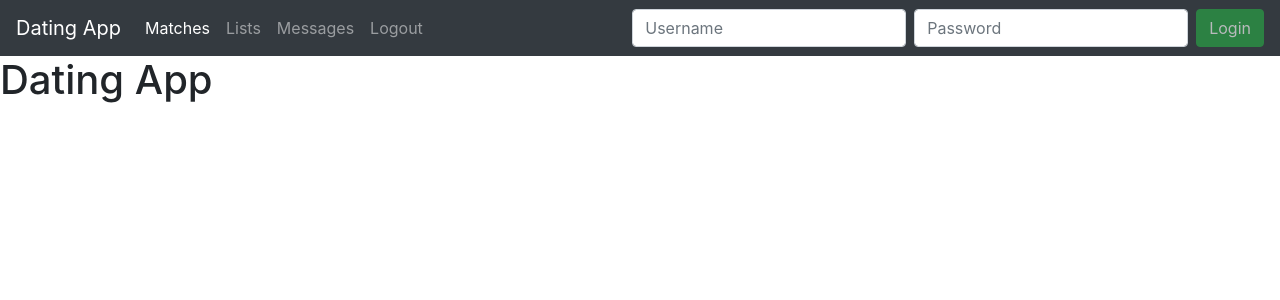
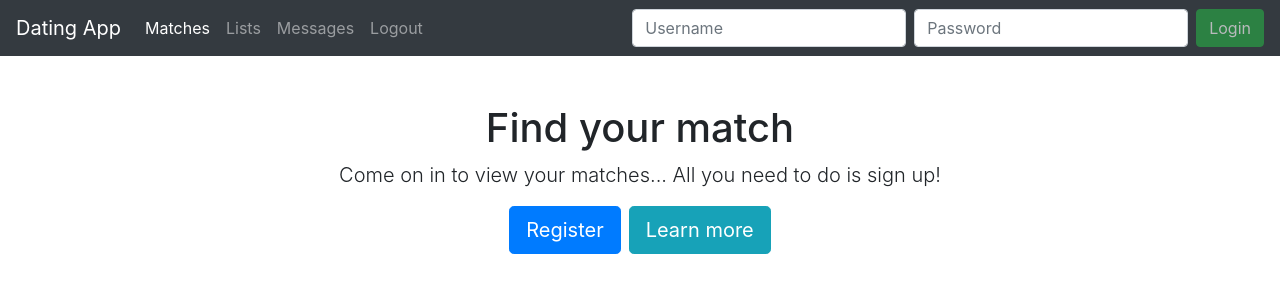
Before and after one commit to georgesmhanna/DatingApp.SPA, an Angular app: page / in a window 1280 px wide. Shown: the top 300 px of the page. Built offline with nearby package versions, Linux system fonts and the light colour scheme; no server answers.

Commit message:
Added user registration (Registration component) Added Home Component Code Formatting

```diff
--- a/src/app/app.component.html
+++ b/src/app/app.component.html
@@ -1,5 +1,3 @@
 <app-nav></app-nav>
-<h1>
-    Dating App
-  </h1>
-  <app-value></app-value>
+<app-home></app-home>
+<app-value></app-value>
--- /dev/null
+++ b/src/app/home/home.component.html
@@ -0,0 +1,18 @@
+<div class="container mt-5">
+  <div *ngIf="!registerMode" style="text-align: center">
+    <h1>Find your match</h1>
+    <p class="lead">Come on in to view your matches... All you need to do is sign up!</p>
+    <div class="text-center">
+      <button class="btn btn-primary btn-lg mr-2" (click)="registerToggle()">Register</button>
+      <button class="btn btn-info btn-lg">Learn more</button>
+    </div>
+  </div>
+
+  <div *ngIf="registerMode" class="container">
+    <div class="row justify-content-center">
+      <div class="col-4">
+        <app-register></app-register>
+      </div>
+    </div>
+  </div>
+</div>
--- /dev/null
+++ b/src/app/home/home.component.ts
@@ -0,0 +1,21 @@
+import {Component, OnInit} from '@angular/core';
+
+@Component({
+  selector: 'app-home',
+  templateUrl: './home.component.html',
+  styleUrls: ['./home.component.css']
+})
+export class HomeComponent implements OnInit {
+
+  private registerMode = false;
+
+  constructor() {
+  }
+
+  ngOnInit() {
+  }
+
+  registerToggle() {
+    this.registerMode = !this.registerMode;
+  }
+}
--- a/src/app/nav/nav.component.html
+++ b/src/app/nav/nav.component.html
@@ -26,8 +26,10 @@
   </div>
 
   <form *ngIf="!loggedIn()" #loginForm="ngForm" class="form-inline my-2 my-lg-0" (ngSubmit)="login()">
-      <input class="form-control mr-sm-2" type="text" placeholder="Username" name="username" required [(ngModel)]="model.username">
-      <input class="form-control mr-sm-2" type="password" placeholder="Password" required name="password" [(ngModel)]="model.password">
+    <input class="form-control mr-sm-2" type="text" placeholder="Username" name="username" required
+           [(ngModel)]="model.username">
+    <input class="form-control mr-sm-2" type="password" placeholder="Password" required name="password"
+           [(ngModel)]="model.password">
     <button class="btn btn-success my-2 my-sm-0" [disabled]="!loginForm.valid" type="submit">Login</button>
   </form>
 </nav>
--- a/src/app/nav/nav.component.ts
+++ b/src/app/nav/nav.component.ts
@@ -1,4 +1,4 @@
-import { Component, OnInit } from '@angular/core';
+import {Component, OnInit} from '@angular/core';
 import {AuthService} from '../_services/auth.service';
 
 @Component({
@@ -9,7 +9,9 @@
 export class NavComponent implements OnInit {
 
   model: any = {};
-  constructor(private authService: AuthService) { }
+
+  constructor(private authService: AuthService) {
+  }
 
   ngOnInit() {
   }
--- /dev/null
+++ b/src/app/register/register.component.html
@@ -0,0 +1,18 @@
+<form #registerForm="ngForm" (ngSubmit)="register()">
+  <h2 class="text-center text-primary">Sign Up</h2>
+  <hr>
+
+  <div class="form-group">
+    <input type="text" class="form-control" name="username" placeholder="Username" [(ngModel)]="model.username">
+  </div>
+
+  <div class="form-group">
+    <input type="password" class="form-control" name="password" placeholder="Password" [(ngModel)]="model.password">
+  </div>
+
+  <div class="form-group text-center">
+    <button class="btn btn-success" type="submit">Register</button>
+    <button class="btn btn-default" type="button" (click)="cancel()">Cancel</button>
+  </div>
+
+</form>
--- /dev/null
+++ b/src/app/register/register.component.ts
@@ -0,0 +1,25 @@
+import {Component, OnInit} from '@angular/core';
+
+@Component({
+  selector: 'app-register',
+  templateUrl: './register.component.html',
+  styleUrls: ['./register.component.css']
+})
+export class RegisterComponent implements OnInit {
+
+  private model: any = {};
+
+  constructor() {
+  }
+
+  ngOnInit() {
+  }
+
+  register() {
+    console.log(this.model);
+  }
+
+  cancel() {
+    console.log('canceled');
+  }
+}
```
Also changed, not shown: src/app/app.module.ts (+12 -7 lines), src/app/home/home.component.css (added), src/app/register/register.component.css (added). Lines whose indentation alone changed are shown as unchanged.
